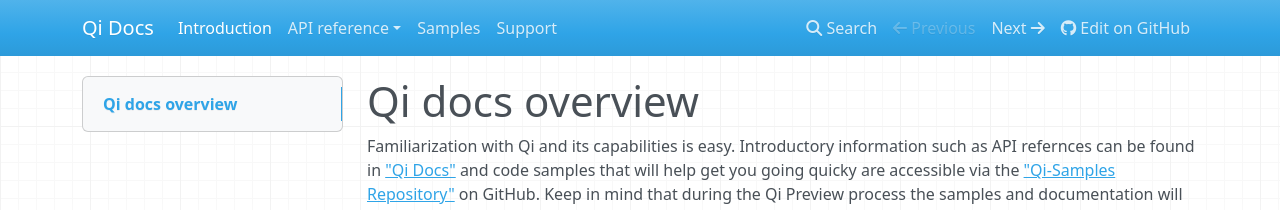
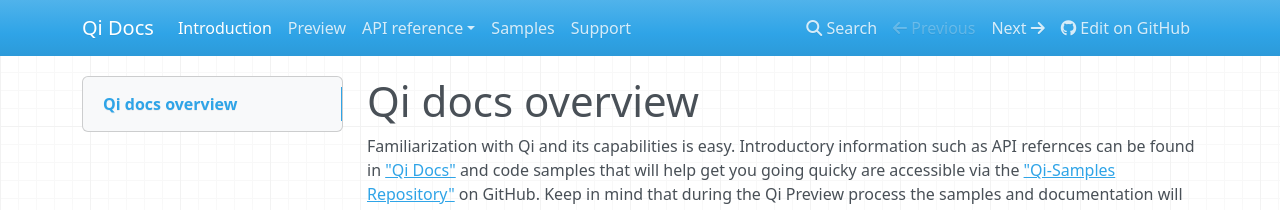
Before and after one commit to ssuryanarayanan/Qi-Docs, an MkDocs documentation site: the page built from docs/index.md, in a window 1280 px wide. Shown: the top 210 px of the page. Built offline with MkDocs 1.6.1, drawn with Linux system fonts in a browser that asks for light colours; nearby versions of some CDN libraries; old or Windows-style settings are respelled for this version of MkDocs.

Commit message:
Update mkdocs.yml

```diff
--- a/mkdocs.yml
+++ b/mkdocs.yml
@@ -9,6 +9,7 @@
 
 pages:
 - Introduction: 'index.md'
+- Preview: 'preview.md'
 - API reference: #'Qi Service API Reference.md'
   - Overview: 'Overview.md'
   - Qi Types: 'QiTypes.md'
```
